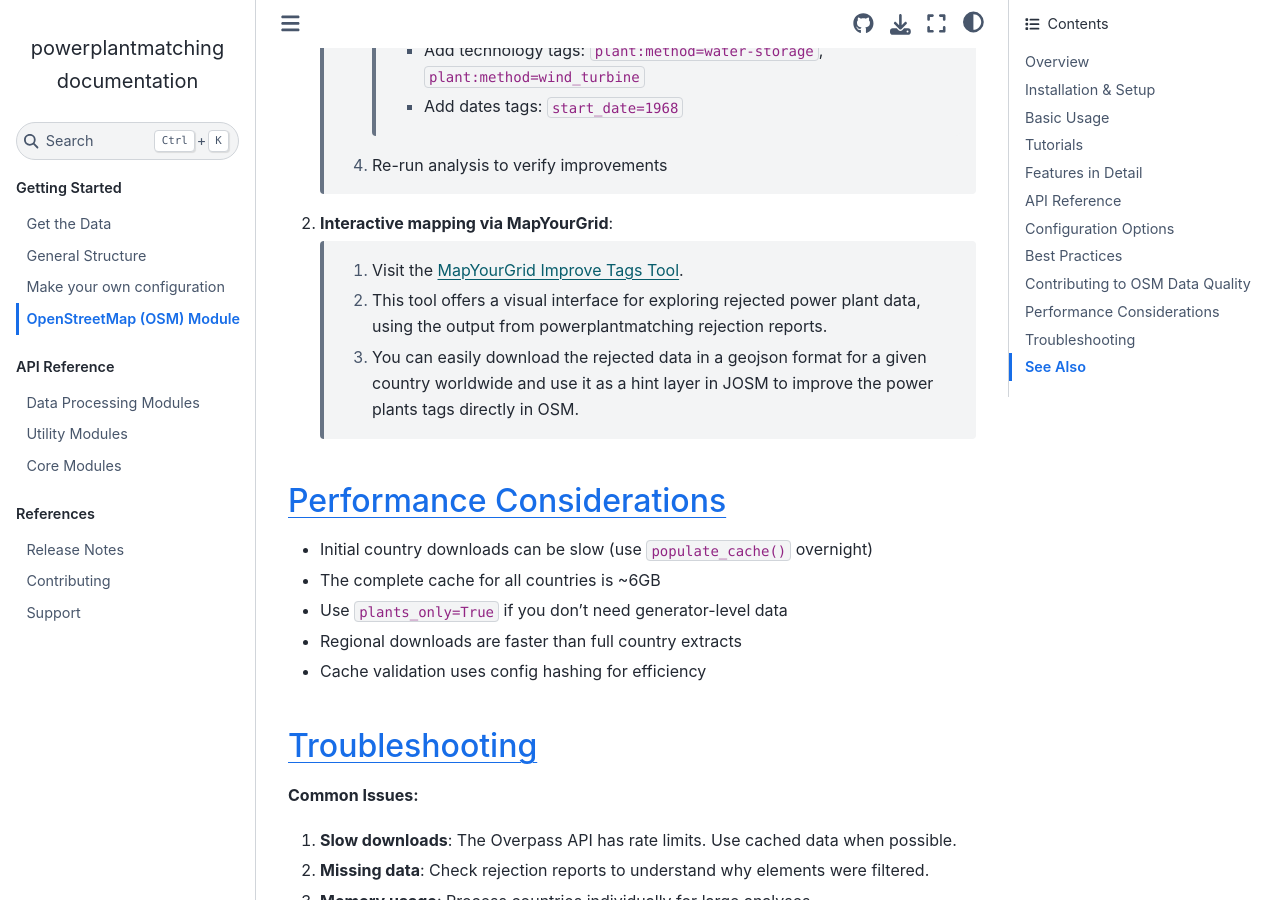
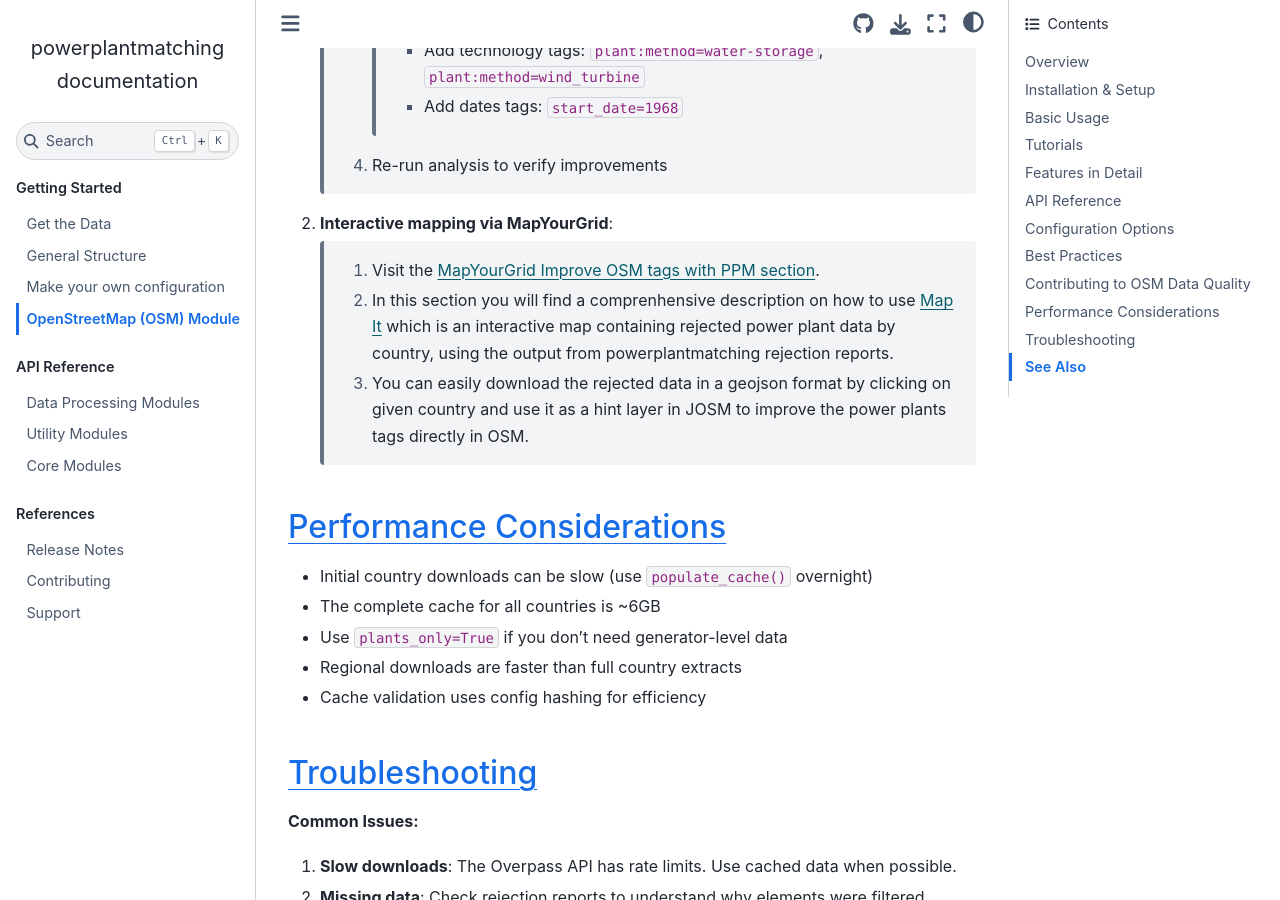
Before and after one commit to PyPSA/powerplantmatching, a Sphinx documentation site: the page built from doc/osm-module.rst, in a window 1280 px wide and 900 px high, scrolled down 12501 px. Built offline with Sphinx 7.4.7 and the Sphinx Book theme 1.1.4, drawn with Linux system fonts in a browser that asks for light colours; pages that are not in the unit, such as notebooks, are missing from menus.

Commit message:
Update osm-module.rst

```diff
--- a/doc/osm-module.rst
+++ b/doc/osm-module.rst
@@ -514,9 +514,9 @@ The OSM module helps identify data quality issues that can be fixed in OpenStree
 
 2. **Interactive mapping via MapYourGrid**:
 
-    1. Visit the `MapYourGrid Improve Tags Tool <https://mapyourgrid.org/tools/#improve-osm-tags-with-ppm>`_.
-    2. This tool offers a visual interface for exploring rejected power plant data, using the output from powerplantmatching rejection reports.
-    3. You can easily download the rejected data in a geojson format for a given country worldwide and use it as a hint layer in JOSM to improve the power  plants tags directly in OSM.
+    1. Visit the `MapYourGrid Improve OSM tags with PPM section <https://mapyourgrid.org/tools/#improve-osm-tags-with-ppm>`_.
+    2. In this section you will find a comprenhensive description on how to use `Map It <https://mapyourgrid.org/map-it/>`_ which is an interactive map  containing rejected power plant data by country, using the output from powerplantmatching rejection reports.
+    3. You can easily download the rejected data in a geojson format by clicking on given country and use it as a hint layer in JOSM to improve the power  plants tags directly in OSM.
 
 
 Performance Considerations
```
